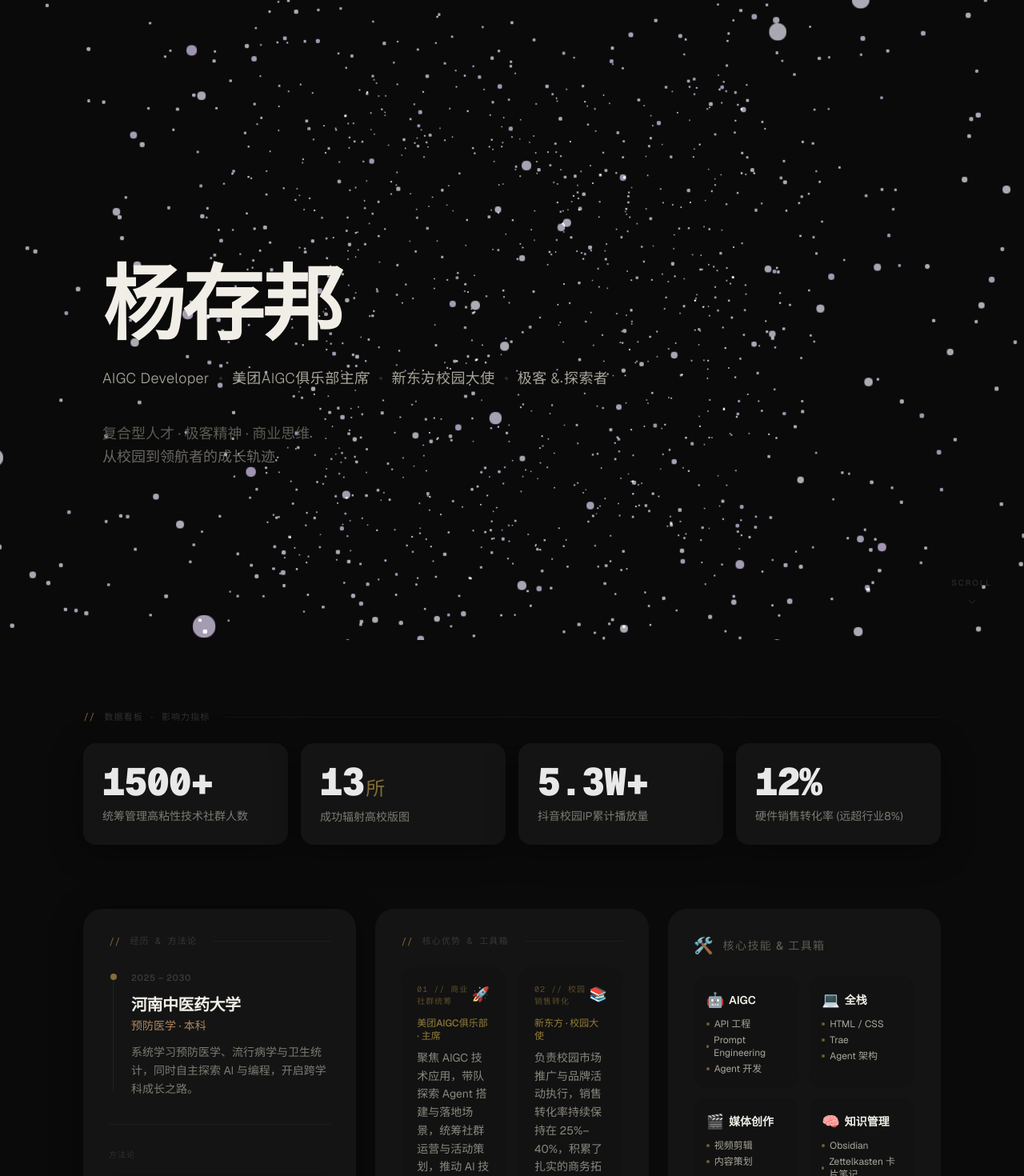
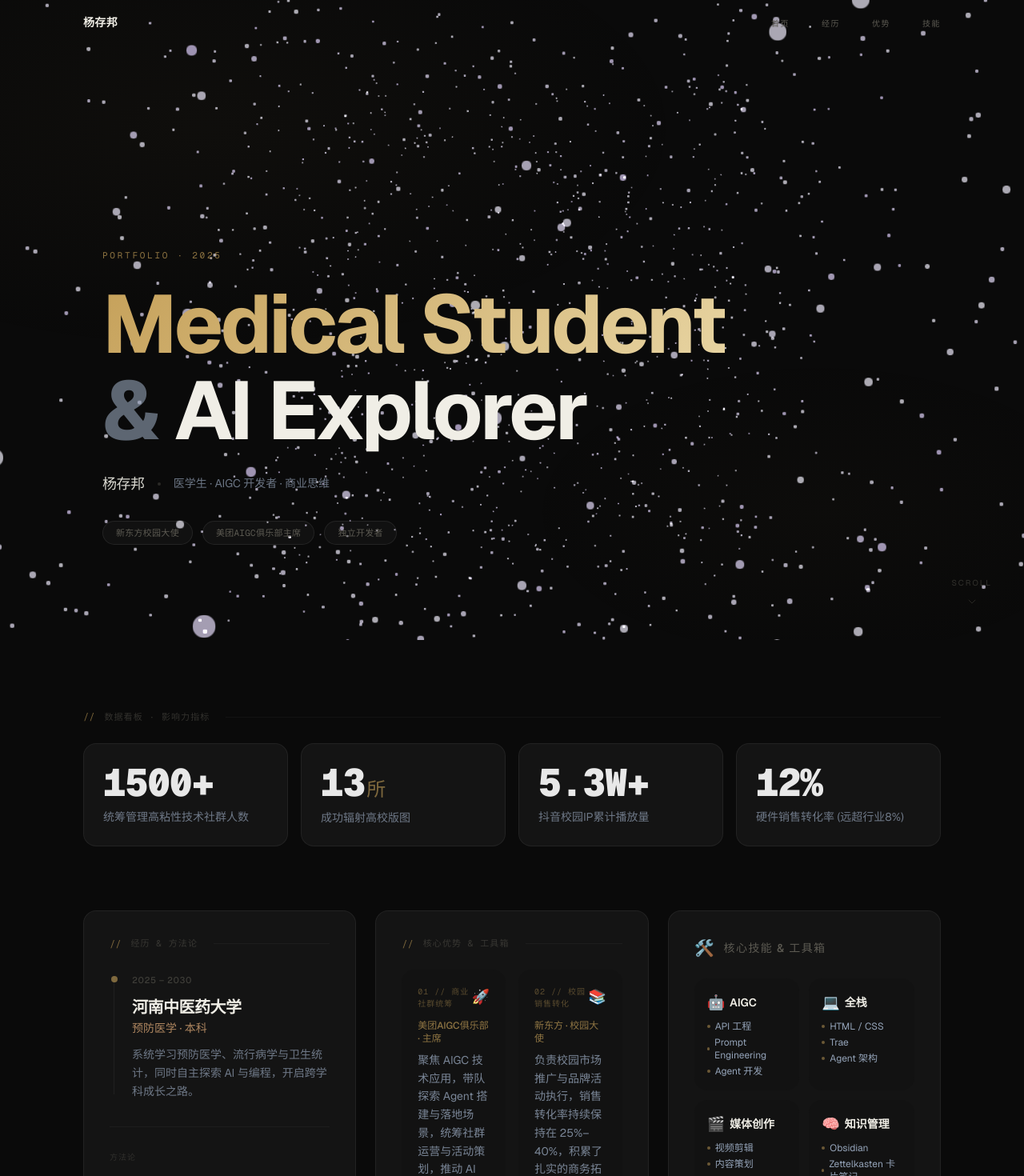
Before and after one commit to eelinico7-commits/entlify, a Next.js app: page / in a window 1280 px wide. Shown: the top 1470 px of the page at 80% size. Built offline with nearby package versions, Linux system fonts and the light colour scheme.

Commit message:
feat: UI overhaul - NavBar, hero rewrite, unified card glow, gold accent

```diff
--- a/src/app/globals.css
+++ b/src/app/globals.css
@@ -9,18 +9,18 @@
   --bg-card: #141414;
   --bg-card-hover: #1a1a1a;
   --text-primary: #f0eee6;
-  --text-secondary: #a8a59a;
+  --text-secondary: #94a3b8;
   --text-muted: #5c5a52;
-  --accent-primary: #c9a84c;
+  --accent-primary: #c5a059;
   --accent-secondary: #e8d5a3;
-  --accent-glow: rgba(201, 168, 76, 0.12);
+  --accent-glow: rgba(197, 160, 89, 0.12);
   --accent-warm: #d4a373;
-  --accent-gold: #c9a84c;
+  --accent-gold: #c5a059;
   --border-color: rgba(255, 255, 255, 0.05);
-  --border-hover: rgba(255, 255, 255, 0.1);
   --shadow-card: 0 8px 40px rgba(0, 0, 0, 0.4);
   --shadow-card-hover: 0 12px 56px rgba(0, 0, 0, 0.5);
-  --shadow-glow: 0 0 60px rgba(201, 168, 76, 0.06);
+  --shadow-glow: 0 0 60px rgba(197, 160, 89, 0.06);
+  --shadow-glow-hover: 0 0 80px rgba(197, 160, 89, 0.1);
 }
 
 @theme inline {
@@ -51,6 +51,18 @@ body {
   overflow-x: hidden;
   -webkit-font-smoothing: antialiased;
   -moz-osx-font-smoothing: grayscale;
+}
+
+/* Subtle ambient glow overlay */
+body::before {
+  content: "";
+  position: fixed;
+  inset: 0;
+  background:
+    radial-gradient(ellipse 80% 60% at 20% 20%, rgba(197, 160, 89, 0.03) 0%, transparent 60%),
+    radial-gradient(ellipse 60% 50% at 80% 80%, rgba(197, 160, 89, 0.02) 0%, transparent 50%);
+  pointer-events: none;
+  z-index: 0;
 }
 
 /* ---- Selection ---- */
--- a/src/app/page.tsx
+++ b/src/app/page.tsx
@@ -1,6 +1,7 @@
 "use client";
 
 import dynamic from "next/dynamic";
+import NavBar from "@/components/NavBar";
 import Hero from "@/components/Hero";
 import ImpactDashboard from "@/components/ImpactDashboard";
 import BentoGrid from "@/components/BentoGrid";
@@ -13,19 +14,26 @@ const ParticleBackground = dynamic(
 export default function Home() {
   return (
     <main className="relative min-h-screen">
+      {/* Navigation */}
+      <NavBar />
+
       {/* Interactive Particle Background */}
       <ParticleBackground />
 
       {/* Content Layer */}
       <div className="relative z-10 mx-auto max-w-6xl px-6 py-12 sm:px-10">
         {/* Hero Section */}
-        <Hero />
+        <section id="hero">
+          <Hero />
+        </section>
 
         {/* Data Impact Dashboard */}
         <ImpactDashboard />
 
         {/* Bento Box Content Hub */}
-        <BentoGrid />
+        <section id="experience">
+          <BentoGrid />
+        </section>
       </div>
 
       {/* Footer */}
--- a/src/components/BentoGrid.tsx
+++ b/src/components/BentoGrid.tsx
@@ -44,12 +44,12 @@ export default function BentoGrid() {
       </motion.div>
 
       {/* 领导力角色 */}
-      <motion.div variants={itemVariants}>
+      <motion.div variants={itemVariants} id="advantages">
         <RoleCards />
       </motion.div>
 
       {/* 核心技能 */}
-      <motion.div variants={itemVariants}>
+      <motion.div variants={itemVariants} id="skills">
         <SkillsCard />
       </motion.div>
 
--- a/src/components/CreatorHub.tsx
+++ b/src/components/CreatorHub.tsx
@@ -12,7 +12,7 @@ const sampleArticle = {
 
 export default function CreatorHub() {
   return (
-    <div className="group flex h-full flex-col rounded-3xl bg-bg-card p-8 shadow-card transition-all duration-500 ease-in-out">
+    <div className="group flex h-full flex-col rounded-2xl border border-white/[0.06] bg-bg-card p-8 shadow-card transition-all duration-500 ease-in-out hover:scale-[1.01] hover:border-white/[0.12] hover:shadow-[0_0_80px_rgba(197,160,89,0.08)]">
       {/* Title */}
       <div className="mb-4 flex items-center gap-3">
         <span className="text-xl">📝</span>
--- a/src/components/GameCard.tsx
+++ b/src/components/GameCard.tsx
@@ -458,7 +458,7 @@ export default function GameCard() {
       {/* ── Card (default / idle state) ── */}
       <motion.div
         ref={cardRef}
-        className="relative cursor-pointer overflow-hidden rounded-3xl"
+        className="relative cursor-pointer overflow-hidden rounded-2xl border border-white/[0.06]"
         style={{
           perspective: 1000,
           transformStyle: "preserve-3d",
--- a/src/components/Hero.tsx
+++ b/src/components/Hero.tsx
@@ -1,19 +1,12 @@
 "use client";
 
 import { motion } from "framer-motion";
-
-const identities = [
-  "AIGC Developer",
-  "美团AIGC俱乐部主席",
-  "新东方校园大使",
-  "极客 & 探索者",
-];
 
 const containerVariants = {
   hidden: {},
   visible: {
     transition: {
-      staggerChildren: 0.25,
+      staggerChildren: 0.2,
       delayChildren: 0.1,
     },
   },
@@ -30,51 +23,64 @@ const itemVariants = {
 
 export default function Hero() {
   return (
-    <section className="relative flex min-h-screen items-center justify-center overflow-hidden px-6">
+    <section className="relative flex min-h-screen items-center justify-center overflow-hidden px-6 pt-24">
       <motion.div
         className="relative z-10 mx-auto flex w-full max-w-5xl flex-col items-start"
         variants={containerVariants}
         initial="hidden"
         animate="visible"
       >
-        {/* Over-sized name */}
-        <motion.h1
-          className="section-heading mt-4"
+        {/* Eyebrow */}
+        <motion.span
+          className="mb-4 font-mono text-[11px] tracking-[0.25em] text-accent-primary/70 uppercase"
           variants={itemVariants}
         >
-          杨存邦
+          Portfolio · 2025
+        </motion.span>
+
+        {/* Oversized title */}
+        <motion.h1
+          className="section-heading mt-2 leading-[1.05]"
+          variants={itemVariants}
+        >
+          <span className="text-gradient">Medical Student</span>
+          <br />
+          <span className="text-text-secondary/60">&</span>{" "}
+          <span className="text-text-primary">AI Explorer</span>
         </motion.h1>
 
-        {/* Identity row — clean inline */}
+        {/* Chinese name + identity */}
         <motion.div
-          className="mt-6 flex flex-wrap items-center gap-x-3 gap-y-1.5"
+          className="mt-6 flex flex-wrap items-center gap-x-4 gap-y-2"
           variants={itemVariants}
         >
-          {identities.map((id, i) => (
-            <span key={id} className="flex items-center gap-x-3">
-              <span className="text-base font-light tracking-wide text-text-secondary sm:text-lg">
-                {id}
-              </span>
-              {i < identities.length - 1 && (
-                <span className="inline-block h-1 w-1 rounded-full bg-text-muted/40" />
-              )}
-            </span>
-          ))}
+          <span className="text-lg font-medium tracking-tight text-text-primary/90">
+            杨存邦
+          </span>
+          <span className="hidden h-1 w-1 rounded-full bg-text-muted/40 sm:inline-block" />
+          <span className="text-sm leading-relaxed text-text-secondary/70">
+            医学生 · AIGC 开发者 · 商业思维
+          </span>
         </motion.div>
 
-        {/* Tagline */}
-        <motion.p
-          className="mt-10 max-w-xl text-base leading-relaxed text-text-muted sm:text-lg"
+        {/* Key roles */}
+        <motion.div
+          className="mt-8 flex flex-wrap items-center gap-3"
           variants={itemVariants}
         >
-          复合型人才 · 极客精神 · 商业思维
-          <br />
-          <span className="text-text-secondary/60">
-            从校园到领航者的成长轨迹
-          </span>
-        </motion.p>
+          {["新东方校园大使", "美团AIGC俱乐部主席", "独立开发者"].map(
+            (role) => (
+              <span
+                key={role}
+                className="rounded-full border border-white/[0.08] bg-white/[0.03] px-4 py-1.5 font-mono text-[11px] tracking-wide text-text-muted transition-colors duration-300 hover:border-accent-primary/30 hover:text-accent-primary/80"
+              >
+                {role}
+              </span>
+            )
+          )}
+        </motion.div>
 
-        {/* Refined scroll indicator — bottom-right */}
+        {/* Scroll indicator */}
         <motion.div
           className="fixed bottom-10 right-10 z-20 hidden flex-col items-center gap-2 sm:flex"
           initial={{ opacity: 0 }}
--- a/src/components/ImpactDashboard.tsx
+++ b/src/components/ImpactDashboard.tsx
@@ -52,8 +52,7 @@ export default function ImpactDashboard() {
         {metrics.map((m) => (
           <motion.div
             key={m.value}
-            className="group rounded-2xl bg-bg-card p-6 transition-all duration-500 ease-in-out hover:border hover:border-white/[0.08]"
-            style={{ boxShadow: "0 8px 40px rgba(0,0,0,0.4)" }}
+            className="group rounded-2xl border border-white/[0.06] bg-bg-card p-6 shadow-card transition-all duration-500 ease-in-out hover:scale-[1.02] hover:border-white/[0.12] hover:shadow-[0_0_80px_rgba(197,160,89,0.08)]"
             variants={itemVariants}
             whileHover={{ y: -4 }}
           >
--- a/src/components/InterestsCard.tsx
+++ b/src/components/InterestsCard.tsx
@@ -42,7 +42,7 @@ const itemVariants = {
 
 export default function InterestsCard() {
   return (
-    <div className="group flex h-full flex-col rounded-3xl bg-bg-card p-8 shadow-card transition-all duration-500 ease-in-out hover:border hover:border-white/[0.06]">
+    <div className="group flex h-full flex-col rounded-2xl border border-white/[0.06] bg-bg-card p-8 shadow-card transition-all duration-500 ease-in-out hover:scale-[1.01] hover:border-white/[0.12] hover:shadow-[0_0_80px_rgba(197,160,89,0.08)]">
       {/* Title */}
       <div className="mb-6 flex items-center gap-3">
         <span className="text-xl">⚡</span>
--- a/src/components/JourneyCard.tsx
+++ b/src/components/JourneyCard.tsx
@@ -39,8 +39,7 @@ const itemVariants = {
 export default function JourneyCard() {
   return (
     <div
-      className="group flex h-full flex-col rounded-3xl bg-bg-card p-8 shadow-card transition-all duration-500 ease-in-out hover:border hover:border-white/[0.06]"
-      style={{ boxShadow: "0 8px 40px rgba(0,0,0,0.4)" }}
+      className="group flex h-full flex-col rounded-2xl border border-white/[0.06] bg-bg-card p-8 shadow-card transition-all duration-500 ease-in-out hover:scale-[1.01] hover:border-white/[0.12] hover:shadow-[0_0_80px_rgba(197,160,89,0.08)]"
     >
       {/* Timeline header */}
       <div className="mb-6 flex items-center gap-3">
--- /dev/null
+++ b/src/components/NavBar.tsx
@@ -0,0 +1,51 @@
+"use client";
+
+import { useState, useEffect } from "react";
+
+const navItems = [
+  { label: "首页", href: "#hero" },
+  { label: "经历", href: "#experience" },
+  { label: "优势", href: "#advantages" },
+  { label: "技能", href: "#skills" },
+];
+
+export default function NavBar() {
+  const [scrolled, setScrolled] = useState(false);
+
+  useEffect(() => {
+    const onScroll = () => setScrolled(window.scrollY > 60);
+    window.addEventListener("scroll", onScroll, { passive: true });
+    return () => window.removeEventListener("scroll", onScroll);
+  }, []);
+
+  return (
+    <header
+      className={`fixed top-0 right-0 left-0 z-50 transition-all duration-500 ${
+        scrolled
+          ? "border-b border-white/[0.05] bg-black/50 shadow-[0_4px_30px_rgba(0,0,0,0.3)] backdrop-blur-2xl"
+          : "bg-transparent"
+      }`}
+    >
+      <nav className="mx-auto flex max-w-6xl items-center justify-between px-6 py-4 sm:px-10">
+        <a
+          href="#hero"
+          className="text-sm font-semibold tracking-wide text-text-primary transition-colors hover:text-accent-primary"
+        >
+          杨存邦
+        </a>
+        <ul className="flex items-center gap-6 sm:gap-10">
+          {navItems.map((item) => (
+            <li key={item.href}>
+              <a
+                href={item.href}
+                className="font-mono text-[10px] tracking-[0.15em] text-text-muted transition-colors duration-300 hover:text-accent-primary uppercase"
+              >
+                {item.label}
+              </a>
+            </li>
+          ))}
+        </ul>
+      </nav>
+    </header>
+  );
+}
--- a/src/components/RoleCards.tsx
+++ b/src/components/RoleCards.tsx
@@ -60,7 +60,7 @@ const itemVariants = {
 
 export default function RoleCards() {
   return (
-    <div className="flex h-full flex-col rounded-3xl bg-bg-card p-8 shadow-card transition-all duration-500 ease-in-out hover:border hover:border-white/[0.06]">
+    <div className="flex h-full flex-col rounded-2xl border border-white/[0.06] bg-bg-card p-8 shadow-card transition-all duration-500 ease-in-out hover:scale-[1.01] hover:border-white/[0.12] hover:shadow-[0_0_80px_rgba(197,160,89,0.08)]">
       {/* Terminal-style header */}
       <div className="mb-6 flex items-center gap-3">
         <span className="font-mono text-xs text-accent-primary/60">//</span>
--- a/src/components/SkillsCard.tsx
+++ b/src/components/SkillsCard.tsx
@@ -50,7 +50,7 @@ const itemVariants = {
 
 export default function SkillsCard() {
   return (
-    <div className="group flex h-full flex-col rounded-3xl bg-bg-card p-8 shadow-card transition-all duration-500 ease-in-out hover:border hover:border-white/[0.06]">
+    <div className="group flex h-full flex-col rounded-2xl border border-white/[0.06] bg-bg-card p-8 shadow-card transition-all duration-500 ease-in-out hover:scale-[1.01] hover:border-white/[0.12] hover:shadow-[0_0_80px_rgba(197,160,89,0.08)]">
       {/* Title */}
       <div className="mb-6 flex items-center gap-3">
         <span className="text-xl">🛠️</span>
```
